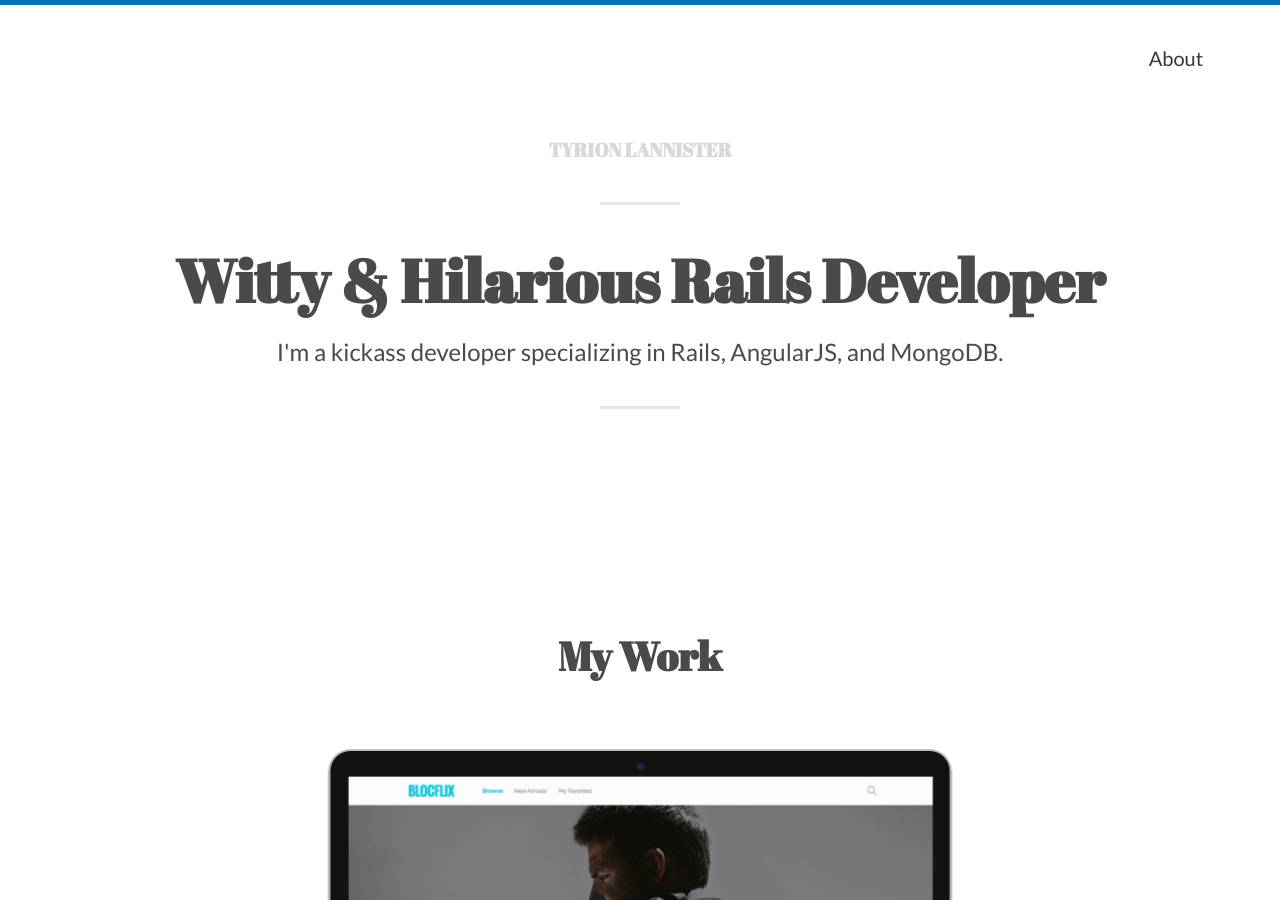
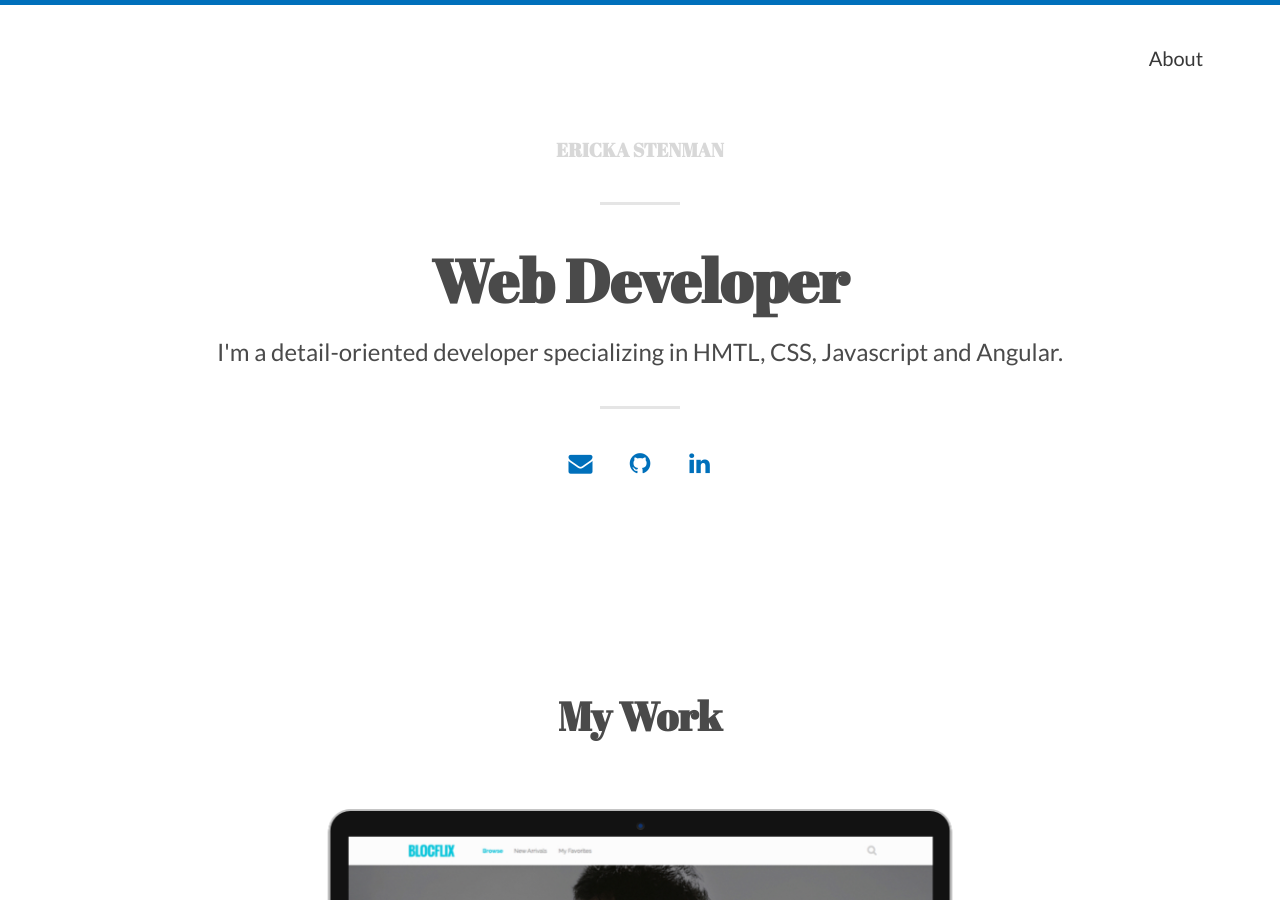
Before and after one commit to Bloc/portfolio-kami, a Jekyll site: the page built from index.html, in a window 1280 px wide and 900 px high. Built offline with Jekyll 4.4.1, drawn with Linux system fonts in a browser that asks for light colours; nearby versions of some CDN libraries; the list of posts is cut into pages by our own code.

Commit message:
Portfolio fork and clone: complete

```diff
--- a/_config.yml
+++ b/_config.yml
@@ -1,33 +1,33 @@
 # SITE CONFIGURATION
 baseurl: "" # the subpath of your site, e.g. /blog/ (optional)
-url: "http://www.your-domain.com" # the base hostname & protocol for your site
+url: "http://www.ericka-stenman.com" # the base hostname & protocol for your site
 
 # THEME-SPECIFIC CONFIGURATION
 theme_settings:
   # Meta
-  title: Tyrion Lannister # Your name will go here
+  title: Ericka Stenman
   description: "A personal portfolio and blog website" # used by search engines
 
   # Header and footer text
   header_text: >
-     <h1>Witty & Hilarious Rails Developer</h1>
-     <p>I'm a kickass developer specializing in Rails, AngularJS, and MongoDB.</p>
+     <h1>Web Developer</h1>
+     <p>I'm a detail-oriented developer specializing in HMTL, CSS, Javascript and Angular.</p>
   header_text_feature_image:
   footer_text: >
    Powered by <a href="http://jekyllrb.com">Jekyll</a> and made with love.
 
   # Icons
   rss: false
-  email_address: # Full email address, e.g. "sam@example.com"
+  email_address: elstenman@gmail.com
   behance:
   bitbucket:
   dribbble:
   facebook:
   flickr:
-  github: # github profile name, e.g. "madebymunsters"
+  github: estenman
   google_plus:
   instagram:
-  linkedin:  # Full URL
+  linkedin:  https://www.linkedin.com/in/ericka-stenman-a95b373/
   pinterest:
   reddit:
   soundcloud:
```
